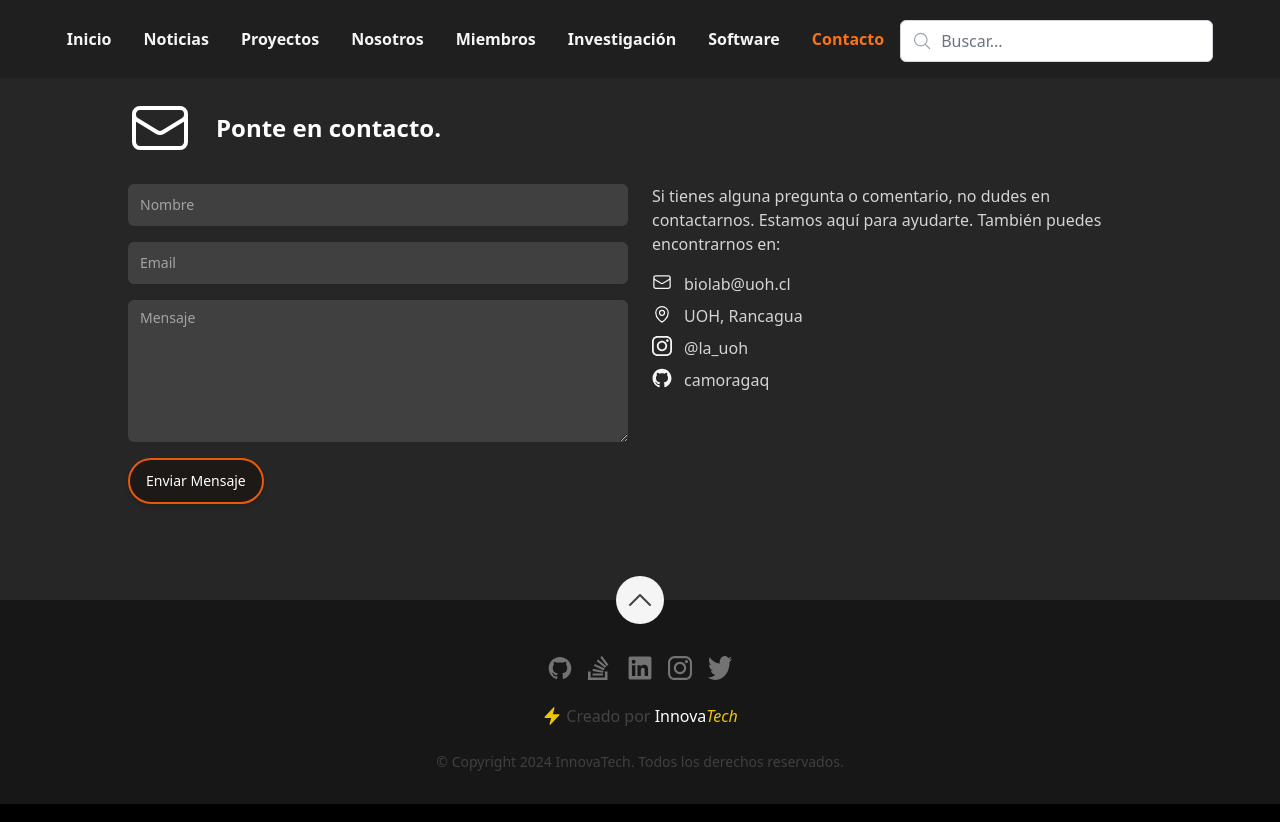
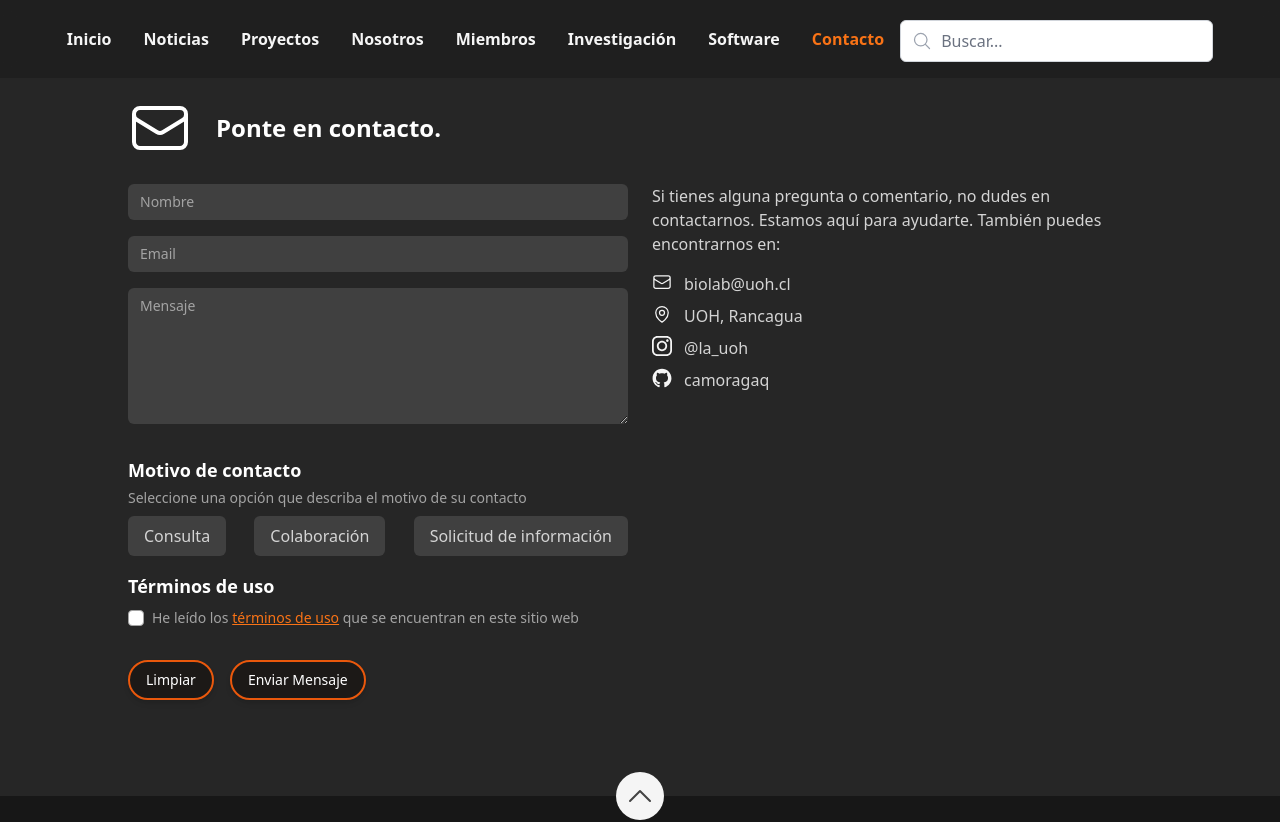
Before and after one commit to Efocor/LABsite, a Next.js app: page /contacto in a window 1280 px wide. Shown: the top 822 px of the page. Built offline with nearby package versions, Linux system fonts and the light colour scheme.

Commit message:
Se edito la seccion Contacto agregando motivo de contacto y Termino de uso, ademas de un boton de limpiar, el cual no limpia los textos del recuadro. Se el texto termino de uso se puede hacer click

```diff
--- a/src/components/Sections/Contact/ContactForm.tsx
+++ b/src/components/Sections/Contact/ContactForm.tsx
@@ -1,9 +1,11 @@
-import {FC, memo, useCallback, useMemo, useState} from 'react';
+import { FC, memo, useCallback, useMemo, useState } from 'react';
 
 interface FormData {
   name: string;
   email: string;
   message: string;
+  reason: string; // Añadido para el motivo de contacto
+  termsAccepted: boolean; // Añadido para aceptar términos
 }
 
 const ContactForm: FC = memo(() => {
@@ -12,6 +14,8 @@ const ContactForm: FC = memo(() => {
       name: '',
       email: '',
       message: '',
+      reason: '',
+      termsAccepted: false, // Inicializamos como no aceptado
     }),
     [],
   );
@@ -20,25 +24,35 @@ const ContactForm: FC = memo(() => {
 
   const onChange = useCallback(
     <T extends HTMLInputElement | HTMLTextAreaElement>(event: React.ChangeEvent<T>): void => {
-      const {name, value} = event.target;
+      const { name, value } = event.target;
 
-      const fieldData: Partial<FormData> = {[name]: value};
+      const fieldData: Partial<FormData> = { [name]: value };
 
-      setData({...data, ...fieldData});
+      setData({ ...data, ...fieldData });
     },
     [data],
   );
 
+  const handleReasonChange = (reason: string) => {
+    setData({ ...data, reason });
+  };
+
+  const handleTermsChange = () => {
+    setData((prevData) => ({ ...prevData, termsAccepted: !prevData.termsAccepted }));
+  };
+
   const handleSendMessage = useCallback(
     async (event: React.FormEvent<HTMLFormElement>) => {
       event.preventDefault();
-      /**
-       * This is a good starting point to wire up your form submission logic
-       * */
       console.log('Data to send: ', data);
     },
     [data],
   );
+
+  // Nueva función para limpiar el formulario
+  const handleClearForm = () => {
+    setData(defaultData); // Restablece el estado a los valores predeterminados
+  };
 
   const inputClasses =
     'bg-neutral-700 border-0 focus:border-0 focus:outline-none focus:ring-1 focus:ring-orange-600 rounded-md placeholder:text-neutral-400 placeholder:text-sm text-neutral-200 text-sm';
@@ -64,12 +78,70 @@ const ContactForm: FC = memo(() => {
         required
         rows={6}
       />
-      <button
-        aria-label="Enviar formulario"
-        className="w-max rounded-full border-2 border-orange-600 bg-stone-900 px-4 py-2 text-sm font-medium text-white shadow-md outline-none hover:bg-stone-800 focus:ring-2 focus:ring-orange-600 focus:ring-offset-2 focus:ring-offset-stone-800"
-        type="submit">
-        Enviar Mensaje
-      </button>
+
+      {/* Ajustamos el bloque de Motivo de contacto */}
+      <div className="mt-4">
+        <p className="text-lg font-semibold text-white">Motivo de contacto</p>
+        <p className="text-sm text-neutral-400 mt-1">Seleccione una opción que describa el motivo de su contacto</p>
+
+        <div className="flex justify-between mt-2">
+          <button
+            type="button"
+            className={`px-4 py-2 rounded-md ${data.reason === 'Consulta' ? 'bg-orange-500 text-white' : 'bg-neutral-700 text-neutral-300'}`}
+            onClick={() => handleReasonChange('Consulta')}
+          >
+            Consulta
+          </button>
+          <button
+            type="button"
+            className={`px-4 py-2 rounded-md ${data.reason === 'Colaboración' ? 'bg-orange-500 text-white' : 'bg-neutral-700 text-neutral-300'}`}
+            onClick={() => handleReasonChange('Colaboración')}
+          >
+            Colaboración
+          </button>
+          <button
+            type="button"
+            className={`px-4 py-2 rounded-md ${data.reason === 'Solicitud de información' ? 'bg-orange-500 text-white' : 'bg-neutral-700 text-neutral-300'}`}
+            onClick={() => handleReasonChange('Solicitud de información')}
+          >
+            Solicitud de información
+          </button>
+        </div>
+
+        {/* Agregamos el texto de Términos de uso con el mismo estilo */}
+        <p className="text-lg font-semibold text-white mt-4">Términos de uso</p>
+        <div className="flex items-center mt-2">
+          <input
+            type="checkbox"
+            name="termsAccepted"
+            checked={data.termsAccepted}
+            onChange={handleTermsChange}
+            className="mr-2 h-4 w-4 rounded border-neutral-400 text-orange-600 focus:ring-orange-600"
+          />
+          <label className="text-sm text-neutral-400">
+            He leído los <a href="/terminos" className="text-orange-500 underline">términos de uso</a> que se encuentran en este sitio web
+          </label>
+        </div>
+      </div>
+
+      {/* Ajustamos la posición de los botones hacia arriba */}
+      <div className="flex space-x-4 mt-4"> {/* Contenedor flex para alinear botones */}
+        <button
+          type="button"
+          onClick={handleClearForm}
+          className="w-max rounded-full border-2 border-orange-600 bg-stone-900 px-4 py-2 text-sm font-medium text-white shadow-md outline-none hover:bg-stone-800 focus:ring-2 focus:ring-orange-600 focus:ring-offset-2 focus:ring-offset-stone-800"
+        >
+          Limpiar
+        </button>
+        <button
+          aria-label="Enviar formulario"
+          className="w-max rounded-full border-2 border-orange-600 bg-stone-900 px-4 py-2 text-sm font-medium text-white shadow-md outline-none hover:bg-stone-800 focus:ring-2 focus:ring-orange-600 focus:ring-offset-2 focus:ring-offset-stone-800"
+          type="submit"
+          disabled={!data.termsAccepted} // Deshabilitar el botón si no se aceptan los términos
+        >
+          Enviar Mensaje
+        </button>
+      </div>
     </form>
   );
 });
```
